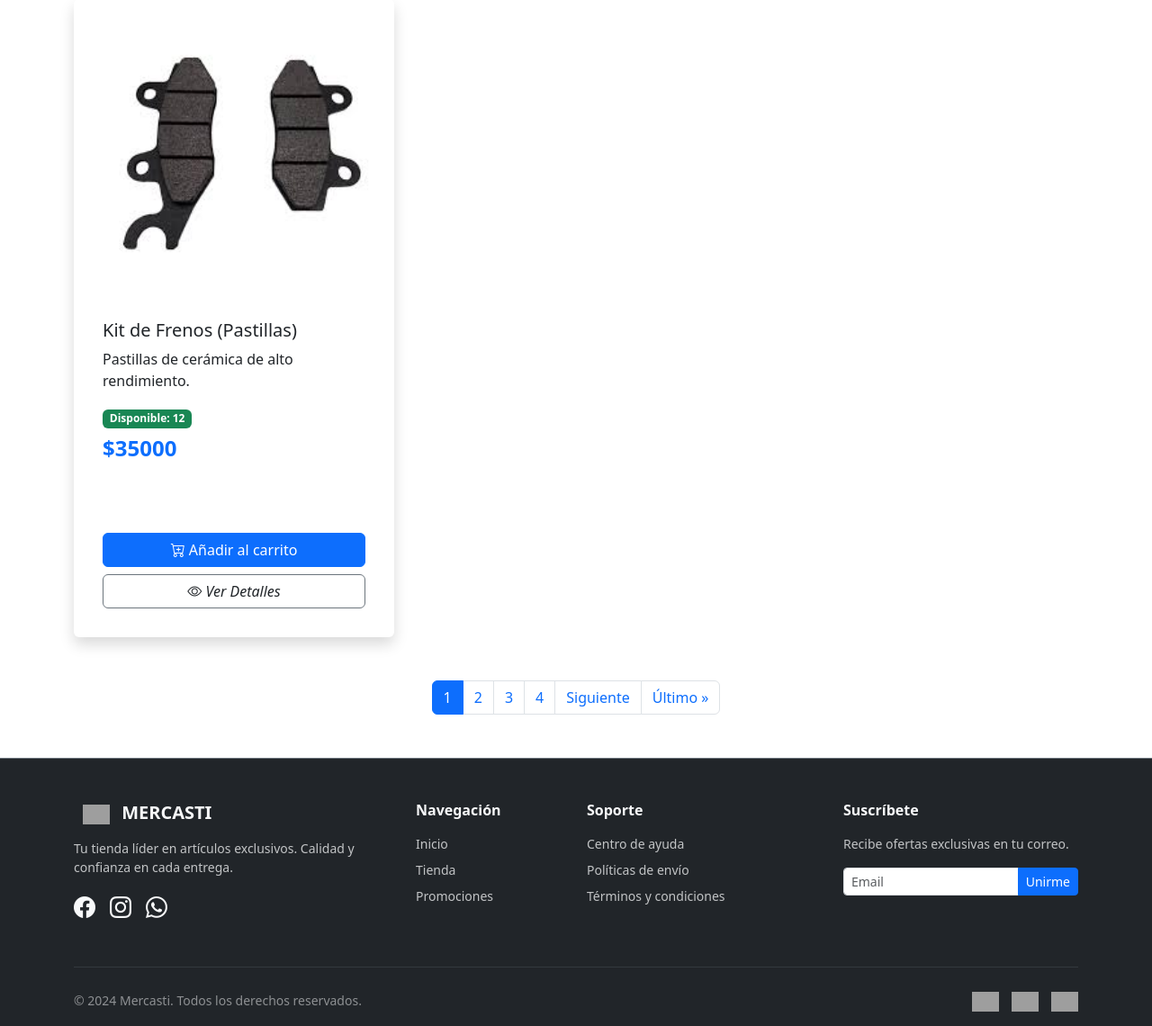
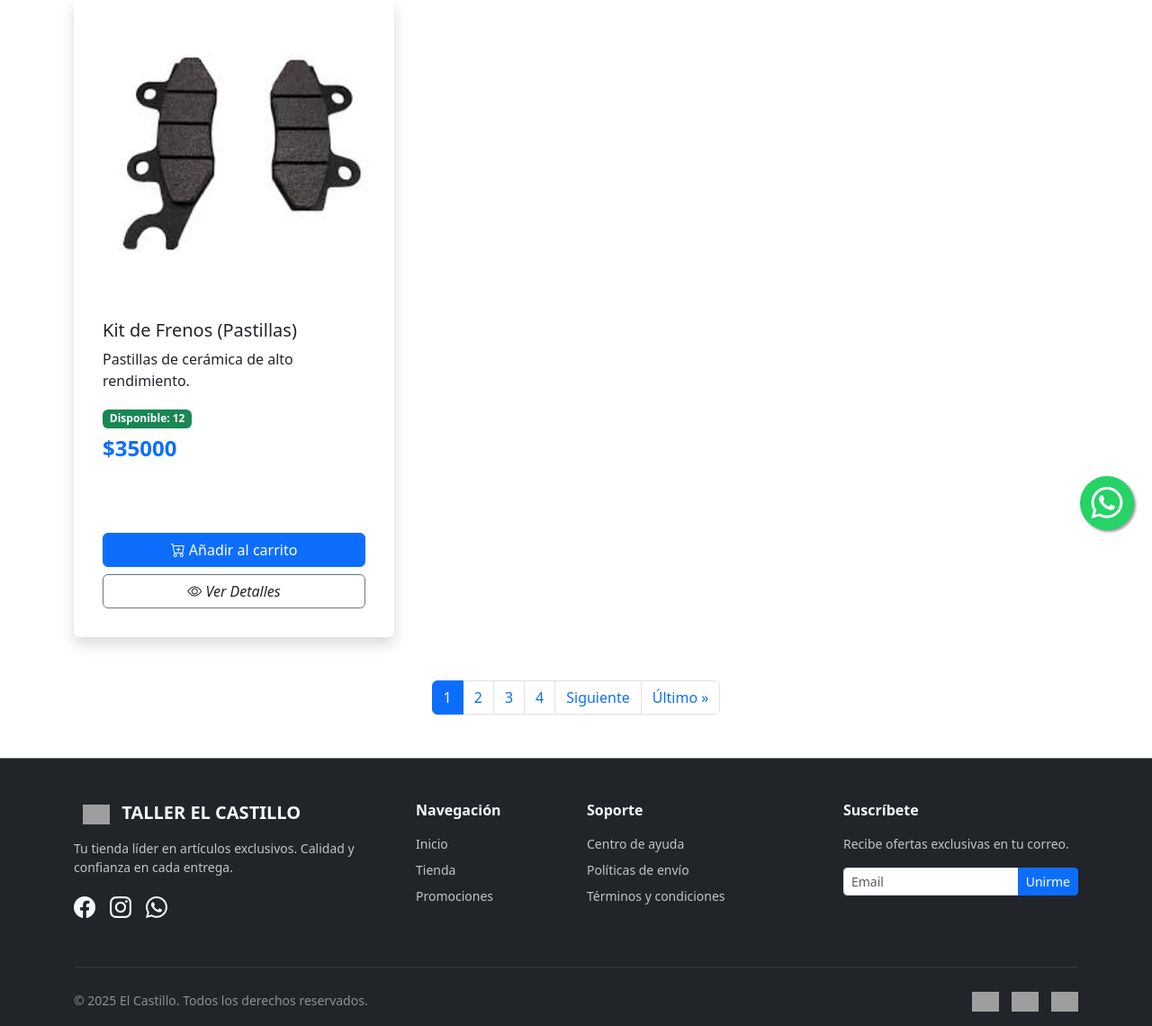
Before and after one commit to Edcastillo23/tienda_mercasti, a Django app: page /buscador/ in a window 1280 px wide. Shown: the part 191-1331 px from the top of the page at 90% size. Run offline with Django 5.2, Linux system fonts and the light colour scheme; data comes from the database, SQL or seed files in the repository; grey boxes are pictures that could not be loaded.

Commit message:
Botón de whatsapp fijo y funcinalidad de este con mensaje de inicio de conversacion

```diff
--- a/tienda/static/css/styles.css
+++ b/tienda/static/css/styles.css
@@ -47,6 +47,33 @@ body {
 #theme-toggle-btn:hover {
     transform: scale(1.1);
     box-shadow: 0 4px 15px rgba(0, 0, 0, 0.2) !important;
+}
+
+/* --- Botón de WhatsApp Fijo --- */
+.btn-whatsapp {
+        position: fixed;
+        width: 60px;
+        height: 60px;
+        bottom: 20px;
+        right: 20px;
+        background-color: #25d366;
+        color: #FFF;
+        border-radius: 50px;
+        text-align: center;
+        font-size: 35px;
+        box-shadow: 2px 2px 3px #999;
+        z-index: 1000;
+        display: flex;
+        align-items: center;
+        justify-content: center;
+        transition: all 0.3s ease;
+        text-decoration: none;
+    }
+
+.btn-whatsapp:hover {
+        background-color: #128c7e;
+        color: #FFF;
+        transform: scale(1.1);
 }
 
 /* --- Efecto de crecimiento en Cards --- */
--- a/tienda/templates/base.html
+++ b/tienda/templates/base.html
@@ -17,6 +17,12 @@
             <i id="theme-icon" class="bi bi-moon-stars-fill fs-5"></i>
         </button>
     </header>
+
+<a href="https://api.whatsapp.com/send/?phone=573138570114&text=Hola,%20quisiera%20consultar%20por%20un%20repuesto"
+class="btn-whatsapp"
+target="_blank">
+    <i class="bi bi-whatsapp"></i>
+</a>
 
 <nav class="navbar navbar-expand-lg navbar-brand bg-dark shadow-sm fixed-top">
     <div class="container">
@@ -68,16 +74,16 @@
         <div class="row">
             <div class="col-12 col-md-4 mb-4">
                 <h5 class="fw-bold text-uppercase mb-3">
-                    <img src="{% static 'img/logo.png' %}" alt="Logo" width="30" class="me-2">
-                    Mercasti
+                    <img src="{% static 'img/logo.png' %}" alt="" width="30" class="me-2">
+                    TALLER EL CASTILLO
                 </h5>
                 <p class="small opacity-75">
                     Tu tienda líder en artículos exclusivos. Calidad y confianza en cada entrega.
                 </p>
                 <div class="d-flex gap-3 fs-4 mt-3">
-                    <a href="#" class="text-light hover-primary"><i class="bi bi-facebook"></i></a>
+                    <a href="" class="text-light hover-primary"><i class="bi bi-facebook"></i></a>
                     <a href="#" class="text-light hover-primary"><i class="bi bi-instagram"></i></a>
-                    <a href="#" class="text-light hover-primary"><i class="bi bi-whatsapp"></i></a>
+                    <a href="https://api.whatsapp.com/send/?phone=573138570114&text=Hola,%20quisiera%20consultar%20por%20un%20repuesto" class="text-light hover-primary" target="_blank"><i class="bi bi-whatsapp"></i></a>
                 </div>
             </div>
 
@@ -85,7 +91,7 @@
                 <h6 class="fw-bold mb-3">Navegación</h6>
                 <ul class="list-unstyled small">
                     <li class="mb-2"><a href="/" class="text-light text-decoration-none opacity-75 hover-opacity">Inicio</a></li>
-                    <li class="mb-2"><a href="#" class="text-light text-decoration-none opacity-75 hover-opacity">Tienda</a></li>
+                    <li class="mb-2"><a href="{% url 'lista_productos' %}" class="text-light text-decoration-none opacity-75 hover-opacity">Tienda</a></li>
                     <li class="mb-2"><a href="#" class="text-light text-decoration-none opacity-75 hover-opacity">Promociones</a></li>
                 </ul>
             </div>
@@ -113,7 +119,7 @@
 
         <div class="row align-items-center">
             <div class="col-md-6 text-center text-md-start small opacity-50">
-                &copy; 2024 Mercasti. Todos los derechos reservados.
+                &copy; 2025 El Castillo. Todos los derechos reservados.
             </div>
             <div class="col-md-6 text-center text-md-end mt-2 mt-md-0">
                 <img src="https://img.icons8.com/color/48/000000/visa.png" width="30" alt="Visa">
```
